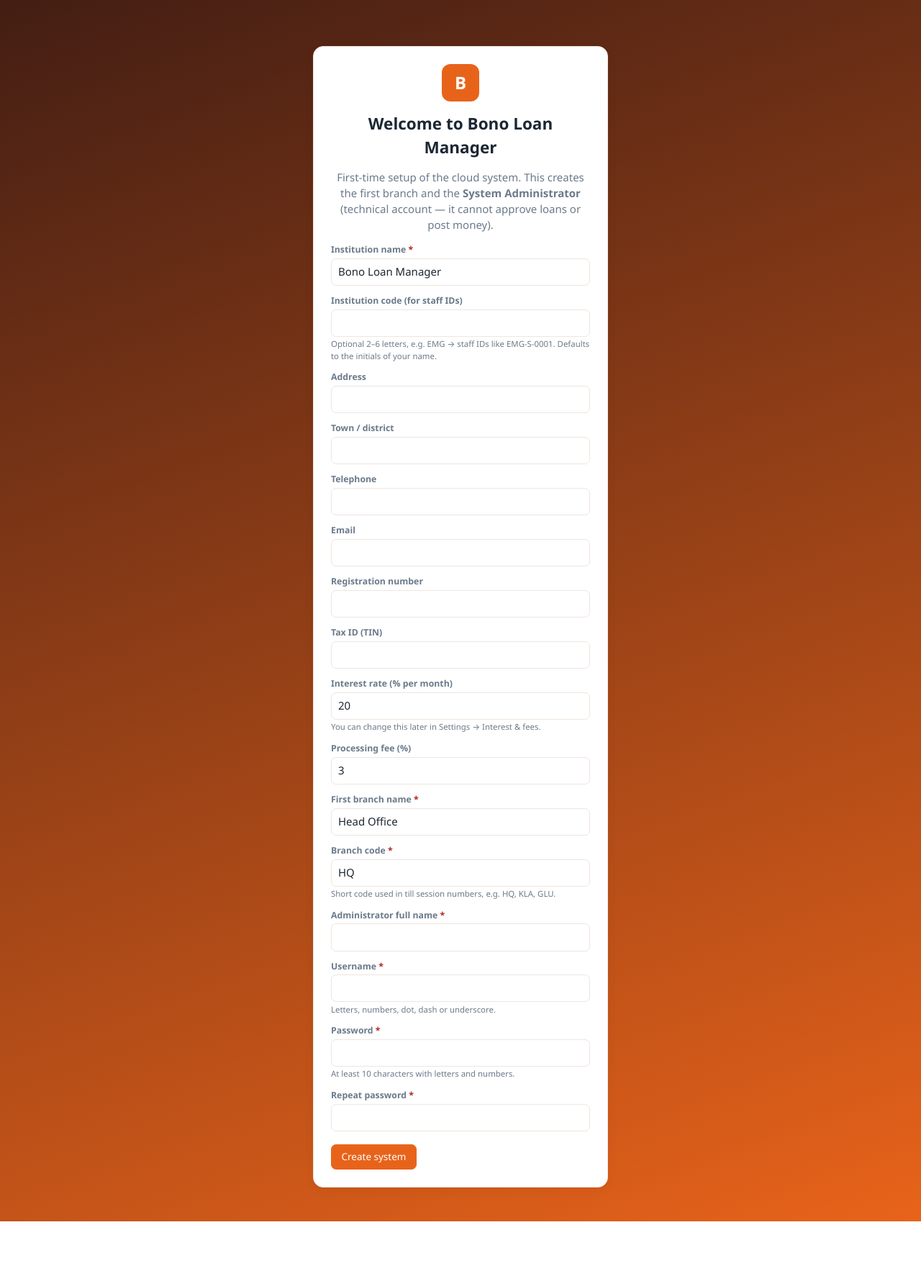
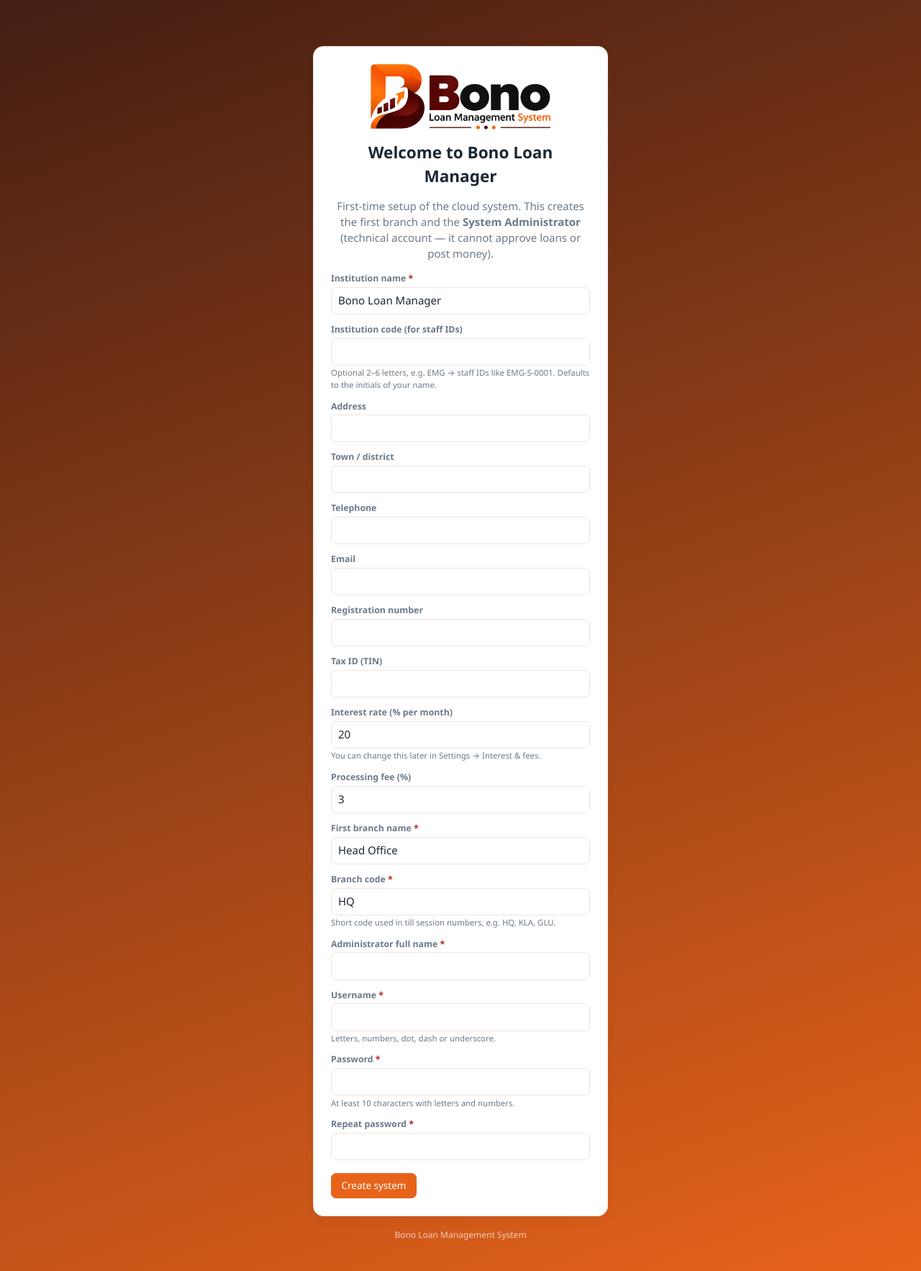
Before and after one commit to komabono1998/Bonoloanmamanger, a PHP site: page / in a window 1280 px wide. Shown: the whole page at 72% size. Before the commit the page ends 1697 px from the top, so only its background shows below. Run offline with PHP 8.4, Linux system fonts and the light colour scheme; some libraries are stand-ins or nearby versions.

Commit message:
Add Bono system logo to sign-in/setup/reset pages, top bar fallback, footer and favicon
Co-Authored-By: Claude Sonnet 5.5 <noreply@anthropic.com>

```diff
--- a/app/pages/forgot.php
+++ b/app/pages/forgot.php
@@ -6,7 +6,7 @@ post_action(function () {
 });
 ?>
 <div class="card">
-  <?php if (logo_url()): ?><img src="<?= e(logo_url()) ?>" alt="" style="display:block;margin:0 auto 1rem;max-height:70px;max-width:200px"><?php endif; ?>
+  <img class="sys-logo" src="<?= e(asset('bono-logo.png')) ?>" alt="Bono Loan Management System">
   <h1 style="text-align:center">Reset your password</h1>
   <p class="muted" style="text-align:center">Enter your username, email or Staff ID. We will email you a link to choose a new password.</p>
   <?php form_open(null) ?>
--- a/app/pages/login.php
+++ b/app/pages/login.php
@@ -31,8 +31,8 @@ if (is_post()) {
 }
 ?>
 <div class="card">
-  <?php if (is_installed() && logo_url()): ?><img src="<?= e(logo_url()) ?>" alt="" style="display:block;margin:0 auto 1rem;max-height:70px;max-width:200px"><?php else: ?><div class="logo-mark" style="background:var(--brand);color:#fff;border-radius:12px;display:grid;place-items:center">B</div><?php endif; ?>
-  <h1 style="text-align:center"><?= e(business_name()) ?></h1>
+  <img class="sys-logo" src="<?= e(asset('bono-logo.png')) ?>" alt="Bono Loan Management System">
+  <h1 style="text-align:center"><?php if (logo_url()): ?><img src="<?= e(logo_url()) ?>" alt="" class="inst-logo"><?php endif; ?><?= e(business_name()) ?></h1>
   <?php if ($mfaStep): ?>
     <p class="muted" style="text-align:center">Enter the 6-digit code from your authenticator app (or a recovery code).</p>
     <?php form_open(null) ?>
--- a/app/pages/reset.php
+++ b/app/pages/reset.php
@@ -10,7 +10,7 @@ post_action(function () {
 $valid = PasswordReset::find($token) !== null;
 ?>
 <div class="card">
-  <?php if (logo_url()): ?><img src="<?= e(logo_url()) ?>" alt="" style="display:block;margin:0 auto 1rem;max-height:70px;max-width:200px"><?php endif; ?>
+  <img class="sys-logo" src="<?= e(asset('bono-logo.png')) ?>" alt="Bono Loan Management System">
   <h1 style="text-align:center">Choose a password</h1>
   <?php if (!$valid): ?>
     <div class="notice bad">This link is invalid, has already been used, or has expired.</div>
--- a/app/pages/setup.php
+++ b/app/pages/setup.php
@@ -11,7 +11,7 @@ post_action(function () {
 });
 ?>
 <div class="card">
-  <?php if (is_installed() && logo_url()): ?><img src="<?= e(logo_url()) ?>" alt="" style="display:block;margin:0 auto 1rem;max-height:70px;max-width:200px"><?php else: ?><div class="logo-mark" style="background:var(--brand);color:#fff;border-radius:12px;display:grid;place-items:center">B</div><?php endif; ?>
+  <img class="sys-logo" src="<?= e(asset('bono-logo.png')) ?>" alt="Bono Loan Management System">
   <h1 style="text-align:center">Welcome to Bono Loan Manager</h1>
   <p class="muted" style="text-align:center">First-time setup of the cloud system. This creates the first branch and the <b>System Administrator</b> (technical account — it cannot approve loans or post money).</p>
   <?php form_open(null) ?>
--- a/app/views/layout.php
+++ b/app/views/layout.php
@@ -19,6 +19,7 @@ $business = can_any('client.view|loan.view|payment.view|eod.view|till.use');
 <meta name="viewport" content="width=device-width, initial-scale=1">
 <meta name="robots" content="noindex,nofollow">
 <title><?= e($pageTitle) ?></title>
+<link rel="icon" type="image/png" href="<?= e(asset('favicon.png')) ?>">
 <link rel="stylesheet" href="<?= e(asset('style.css')) ?>">
 <style><?= brand_theme_css() ?></style>
 </head>
@@ -27,6 +28,7 @@ $business = can_any('client.view|loan.view|payment.view|eod.view|till.use');
   <main class="bare-main">
     <?php foreach ($flashes as [$t, $m]): ?><div class="flash <?= e($t) ?>"><?= e($m) ?></div><?php endforeach; ?>
     <?= $content ?>
+    <p class="bare-foot">Bono Loan Management System</p>
   </main>
 <?php else: ?>
   <?php
@@ -40,7 +42,7 @@ $business = can_any('client.view|loan.view|payment.view|eod.view|till.use');
   <header class="topbar">
     <button class="burger" type="button" data-nav-toggle aria-label="Menu"><?= icon('menu', 20) ?></button>
     <a class="brand" href="<?= e(url('dashboard')) ?>">
-      <?php if (logo_url()): ?><img src="<?= e(logo_url()) ?>" alt="" class="logo"><?php else: ?><div class="logo-mark"><?= e(strtoupper(substr(business_name(), 0, 1))) ?></div><?php endif; ?>
+      <?php if (logo_url()): ?><img src="<?= e(logo_url()) ?>" alt="" class="logo"><?php else: ?><img src="<?= e(asset('bono-mark.png')) ?>" alt="" class="logo sys-mark"><?php endif; ?>
       <div><b><?= e(business_name()) ?></b><small><?= e(setting('business_tagline') ?: 'Loan Management System') ?></small></div>
     </a>
     <?php if ($canSearch): ?>
@@ -110,7 +112,7 @@ $business = can_any('client.view|loan.view|payment.view|eod.view|till.use');
         <?php foreach ($flashes as [$t, $m]): ?><div class="flash <?= e($t) ?>"><?= e($m) ?></div><?php endforeach; ?>
         <?= $content ?>
       </main>
-      <footer class="foot"><?= e(business_name()) ?> · all amounts in <?= e(setting('currency')) ?> · signed in over <?= request_is_https() ? 'HTTPS' : 'HTTP (local)' ?></footer>
+      <footer class="foot"><img src="<?= e(asset('bono-mark.png')) ?>" alt="" class="foot-mark"> <?= e(business_name()) ?> · Bono Loan Management System · all amounts in <?= e(setting('currency')) ?> · signed in over <?= request_is_https() ? 'HTTPS' : 'HTTP (local)' ?></footer>
     </div>
   </div>
 <?php endif; ?>
--- a/assets/style.css
+++ b/assets/style.css
@@ -244,3 +244,9 @@ a { color: var(--brand-2); }
 body.bare { background: linear-gradient(160deg, var(--side), var(--brand)); }
 
 .row-actions { display: flex; gap: .4rem; align-items: center; } .row-actions form { margin: 0; } .row-actions .btn svg { vertical-align: -2px; }
+
+.sys-logo { display: block; margin: 0 auto 1.1rem; width: 250px; max-width: 80%; height: auto; }
+.inst-logo { height: 34px; width: auto; vertical-align: middle; margin-right: .5rem; border-radius: 6px; }
+.topbar .logo.sys-mark { background: transparent; object-fit: contain; }
+.foot { display: flex; align-items: center; gap: .5rem; } .foot-mark { height: 18px; width: 18px; }
+.bare-foot { text-align: center; color: rgba(255,255,255,.7); font-size: .8rem; margin-top: 1rem; }
```
Also changed, not shown: assets/bono-logo.png (added), assets/bono-mark.png (added), assets/favicon.png (added).
